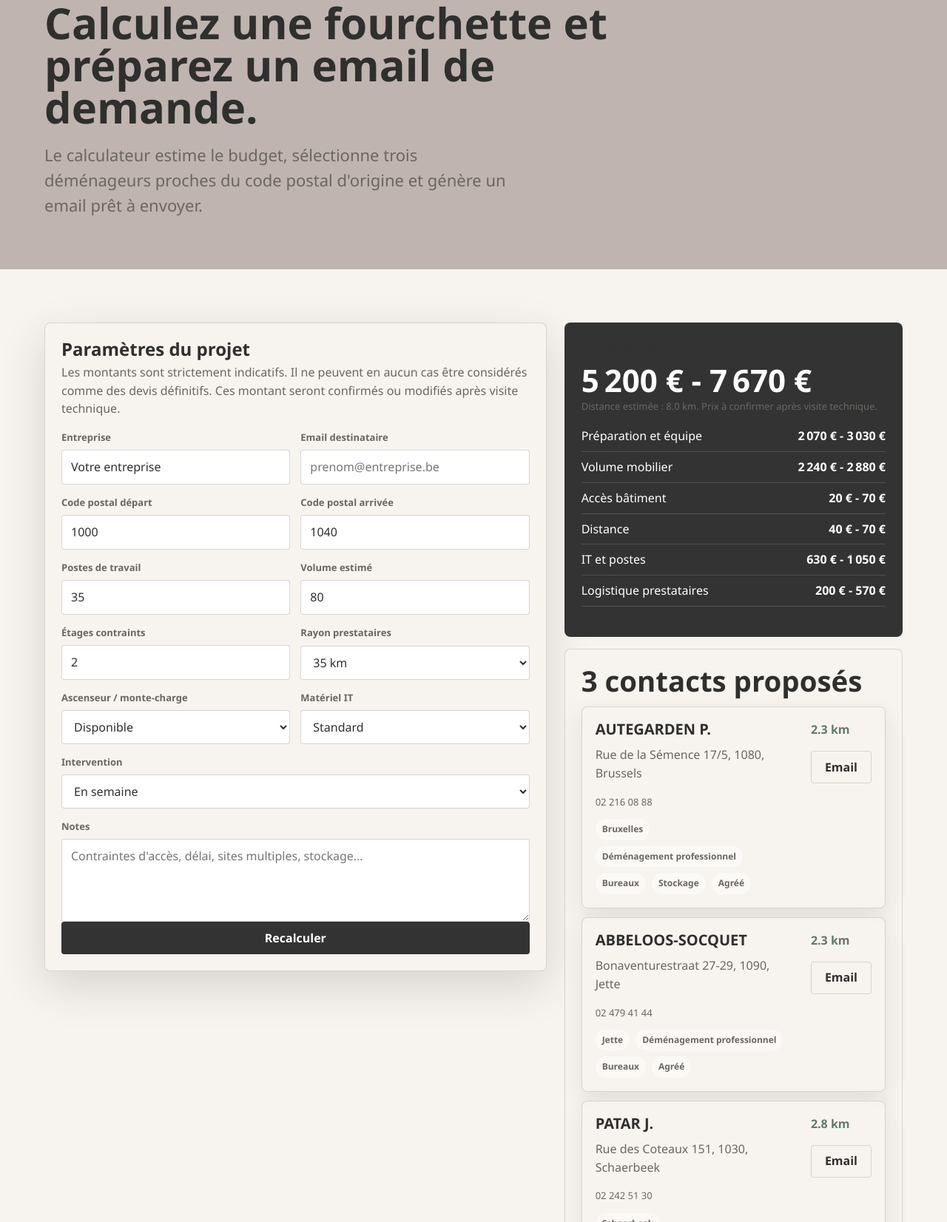
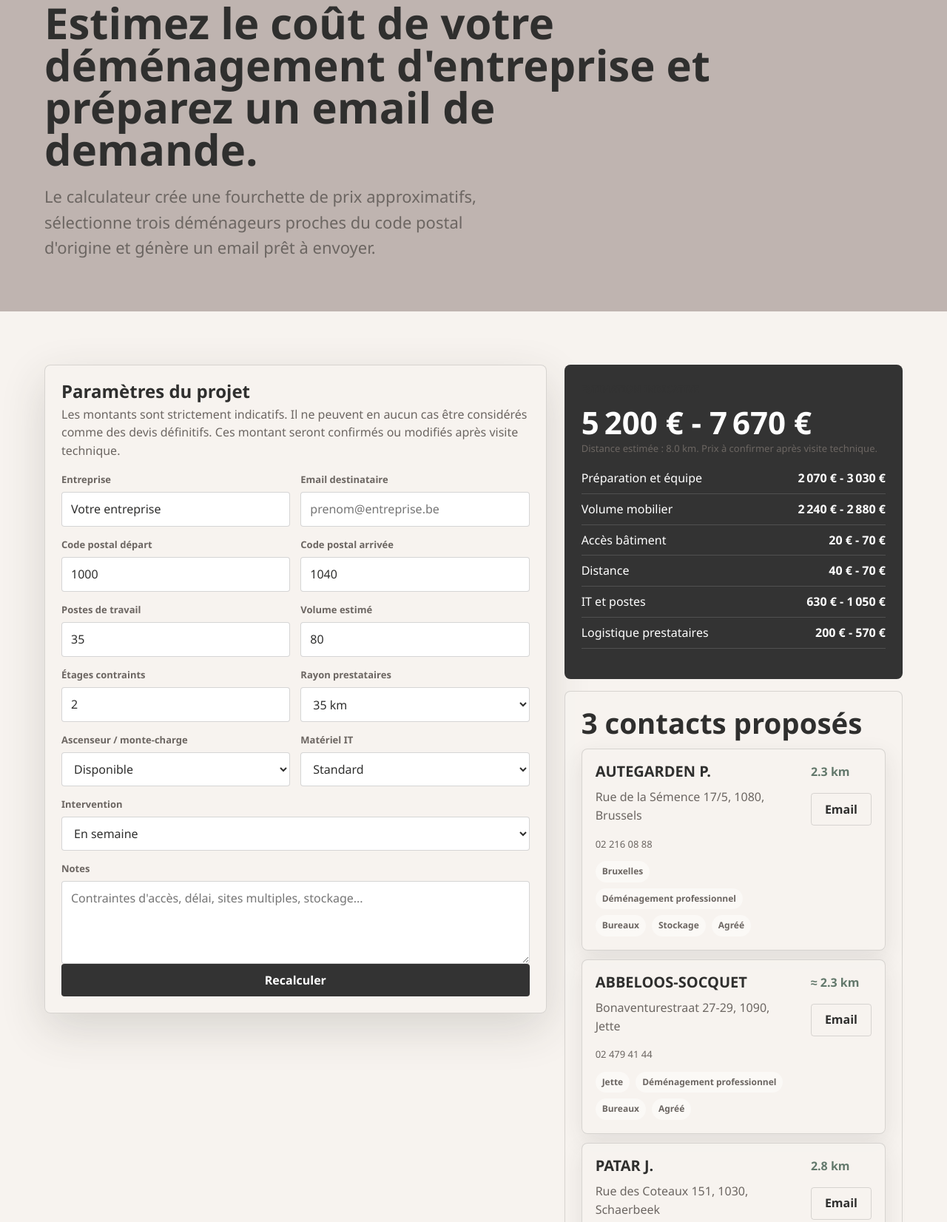
Before and after one commit to s6rano/business-move-website2026, a plain HTML site: page devis.html in a window 1280 px wide. Shown: the part 186-1838 px from the top of the page at 74% size. Drawn offline with Linux system fonts and the light colour scheme.

Commit message:
Improve mover distance display and search radius

```diff
--- a/assets/site.js
+++ b/assets/site.js
@@ -50,7 +50,9 @@
       25: { low: 1.0, high: 1.0 },
       35: { low: 1.04, high: 1.08 },
       50: { low: 1.07, high: 1.12 },
-      75: { low: 1.1, high: 1.15 }
+      75: { low: 1.1, high: 1.15 },
+      100: { low: 1.13, high: 1.18 },
+      125: { low: 1.16, high: 1.22 }
     },
     minimums: {
       low: 1800,
@@ -92,7 +94,7 @@
       "home.card3Kicker": "Orchestrer",
       "home.card3Title": "Planning de bascule",
       "home.card3Text": "Préparez un plan par équipe, une communication interne, un étiquetage simple et un responsable par zone.",
-      "home.gttpTitle": "Quand le choix du déménageur ne suffit pas, faites piloter le projet.",
+      "home.gttpTitle": "Le choix de votre déménageur ne suffit pas: faites piloter votre projet par des pros!",
       "home.gttpText": "Go to the Point aide les entreprises à organiser le transfert : analyse, cahier des charges, coordination, communication et suivi du jour J.",
       "home.gttpCta": "Obtenir une estimation",
       "search.title": "Recherche locale",
@@ -107,8 +109,8 @@
       "search.contact": "Contacter",
       "search.email": "Email",
       "search.subject": "Demande de disponibilité - déménagement d'entreprise",
-      "search.promoTitle": "Besoin d'orchestrer tout le transfert ?",
-      "search.promoText": "Go to the Point organise les déménagements d'entreprise de bout en bout : planning, cahier des charges, aménagement, tri, inventaire, coordination des prestataires et bascule opérationnelle. Parmi ces opérations, le déménagement à proprement parlé représente un coût variable.",
+      "search.promoTitle": "Besoin d'une idée de prix? ",
+      "search.promoText": "Notre calculateur vous permet d'évaluer le coût de transport. Ce prix ne comprend pas tous les services qui seront nécessaires à la réussite de votre déménagement B2B mais c'est une base de réflexion. Pour un prix global réaliste, contactez l'agence Go to the Point. ",
       "search.promoCta": "Estimer le coût",
       "organize.eyebrow": "Méthode",
       "organize.title": "Organiser votre déménagement sans bloquer l'activité.",
@@ -132,8 +134,8 @@
       "organize.promoText": "Vous êtes une TPE, une PME ou une grande entreprise? Go to the Point prend en main 100% de l'organisaiton et de la coordination de votre déménagement d'entreprise : cahier des charges, plans, aménéagements, sélection des déménageurs, planning, coordination, suivi, présence au jour J et même after care!",
       "organize.promoCta": "Contactez-nous sans tarder",
       "quote.eyebrow": "Devis & contacts",
-      "quote.title": "Calculez une fourchette et préparez un email de demande.",
-      "quote.lead": "Le calculateur estime le budget, sélectionne trois déménageurs proches du code postal d'origine et génère un email prêt à envoyer.",
+      "quote.title": "Estimez le coût de votre déménagement d'entreprise et préparez un email de demande.",
+      "quote.lead": "Le calculateur crée une fourchette de prix approximatifs, sélectionne trois déménageurs proches du code postal d'origine et génère un email prêt à envoyer.",
       "quote.formTitle": "Paramètres du projet",
       "quote.formHelp": "Les montants sont strictement indicatifs. Il ne peuvent en aucun cas être considérés comme des devis définitifs. Ces montant seront confirmés ou modifiés après visite technique.",
       "quote.company": "Entreprise",
@@ -177,7 +179,7 @@
       "quote.emailCta": "Ouvrir l'email",
       "quote.estimate": "Estimation indicative",
       "quote.distance": "Distance estimée : {distance} km. Prix à confirmer après visite technique.",
-      "quote.noMover": "Aucun déménageur trouvé dans ce rayon. Essayez 50 km ou 75 km.",
+      "quote.noMover": "Aucun déménageur trouvé dans ce rayon. Essayez 50 km, 75 km, 100 km ou 125 km.",
       "quote.emailSubject": "Votre estimation de déménagement d'entreprise",
       "quote.breakPreparation": "Préparation et équipe",
       "quote.breakVolume": "Volume mobilier",
@@ -321,7 +323,7 @@
       "quote.emailCta": "Email openen",
       "quote.estimate": "Indicatieve raming",
       "quote.distance": "Geschatte afstand: {distance} km. Prijs te bevestigen na technisch bezoek.",
-      "quote.noMover": "Geen verhuizer gevonden binnen deze straal. Probeer 50 km of 75 km.",
+      "quote.noMover": "Geen verhuizer gevonden binnen deze straal. Probeer 50 km, 75 km, 100 km of 125 km.",
       "quote.emailSubject": "Uw raming voor een bedrijfsverhuis",
       "quote.breakPreparation": "Voorbereiding en team",
       "quote.breakVolume": "Volume meubilair",
@@ -465,7 +467,7 @@
       "quote.emailCta": "Open email",
       "quote.estimate": "Indicative estimate",
       "quote.distance": "Estimated distance: {distance} km. Price to be confirmed after a technical visit.",
-      "quote.noMover": "No mover found within this radius. Try 50 km or 75 km.",
+      "quote.noMover": "No mover found within this radius. Try 50 km, 75 km, 100 km or 125 km.",
       "quote.emailSubject": "Your corporate move estimate",
       "quote.breakPreparation": "Preparation and crew",
       "quote.breakVolume": "Furniture volume",
@@ -577,6 +579,19 @@
       maximumFractionDigits: 0
     }).format(value);
 
+  function formatMoverDistance(mover, originPostalCode) {
+    const moverPostalCode = normalizePostalCode(mover.postalCode);
+    const normalizedOrigin = normalizePostalCode(originPostalCode);
+    const samePostalCode = moverPostalCode && moverPostalCode === normalizedOrigin;
+    const approximate =
+      mover.coordSource === "approx" ||
+      (mover.coordPostalCode && normalizePostalCode(mover.coordPostalCode) !== moverPostalCode);
+
+    if (mover.distance < 0.05 && samePostalCode) return "0 km";
+    if (mover.distance < 1) return `${approximate ? "≈ " : ""}< 1 km`;
+    return `${approximate ? "≈ " : ""}${mover.distance.toFixed(1)} km`;
+  }
+
   function distanceKm(a, b) {
     const radius = 6371;
     const dLat = ((b.lat - a.lat) * Math.PI) / 180;
@@ -668,6 +683,7 @@
       : "Website";
     const rating = mover.rating ? `<span class="pill">${mover.rating}/5</span>` : "";
     const phone = mover.phone ? `<p class="microcopy">${mover.phone}</p>` : "";
+    const distanceLabel = formatMoverDistance(mover, options.originPostalCode);
 
     return `
       <article class="result-card">
@@ -683,7 +699,7 @@
           </div>
         </div>
         <div>
-          <p class="distance">${mover.distance.toFixed(1)} km</p>
+          <p class="distance">${distanceLabel}</p>
           <a class="btn secondary" href="${contactLink}">${contactLabel}</a>
         </div>
       </article>
@@ -716,7 +732,7 @@
             plural: limited.length > 1 ? "s" : "",
             city: localizeMover(origin.city)
           })}</p>
-          <div class="results-list">${limited.map((mover) => renderMoverCard(mover)).join("")}</div>
+          <div class="results-list">${limited.map((mover) => renderMoverCard(mover, { originPostalCode: normalized })).join("")}</div>
         </div>
         <aside class="soft-panel promo">
           <img src="identity/logo-bm-white-200-62.png" alt="Business Move">
@@ -949,8 +965,9 @@ ${t("email.note")}
       ${flags}
     `;
 
+    const originPostalCode = normalizePostalCode(values.get("origin"));
     moversOutput.innerHTML = selectedMovers.length
-      ? selectedMovers.map((mover) => renderMoverCard(mover, { short: true })).join("")
+      ? selectedMovers.map((mover) => renderMoverCard(mover, { short: true, originPostalCode })).join("")
       : `<div class="notice">${t("quote.noMover")}</div>`;
 
     const email = buildQuoteEmail(values, quote, selectedMovers);
--- a/devis.html
+++ b/devis.html
@@ -35,8 +35,8 @@
       <section class="page-hero">
         <div class="section-inner">
           <p class="eyebrow" data-i18n="quote.eyebrow">Devis & contacts</p>
-          <h1 data-i18n="quote.title">Calculez une fourchette et préparez un email de demande.</h1>
-          <p class="lead" data-i18n="quote.lead">Le calculateur estime le budget, sélectionne trois déménageurs proches du code postal d'origine et génère un email prêt à envoyer.</p>
+          <h1 data-i18n="quote.title">Estimez le coût de votre déménagement d'entrepriseet préparez un email de demande.</h1>
+          <p class="lead" data-i18n="quote.lead">Le calculateur estime une fourchette de prix, sélectionne trois déménageurs proches du code postal d'origine et génère un email prêt à envoyer.</p>
         </div>
       </section>
 
@@ -81,6 +81,8 @@
                   <option value="35" selected>35 km</option>
                   <option value="50">50 km</option>
                   <option value="75">75 km</option>
+                  <option value="100">100 km</option>
+                  <option value="125">125 km</option>
                 </select>
               </div>
               <div class="field">
```
Also changed, not shown: index.html (+3 -1 lines).
